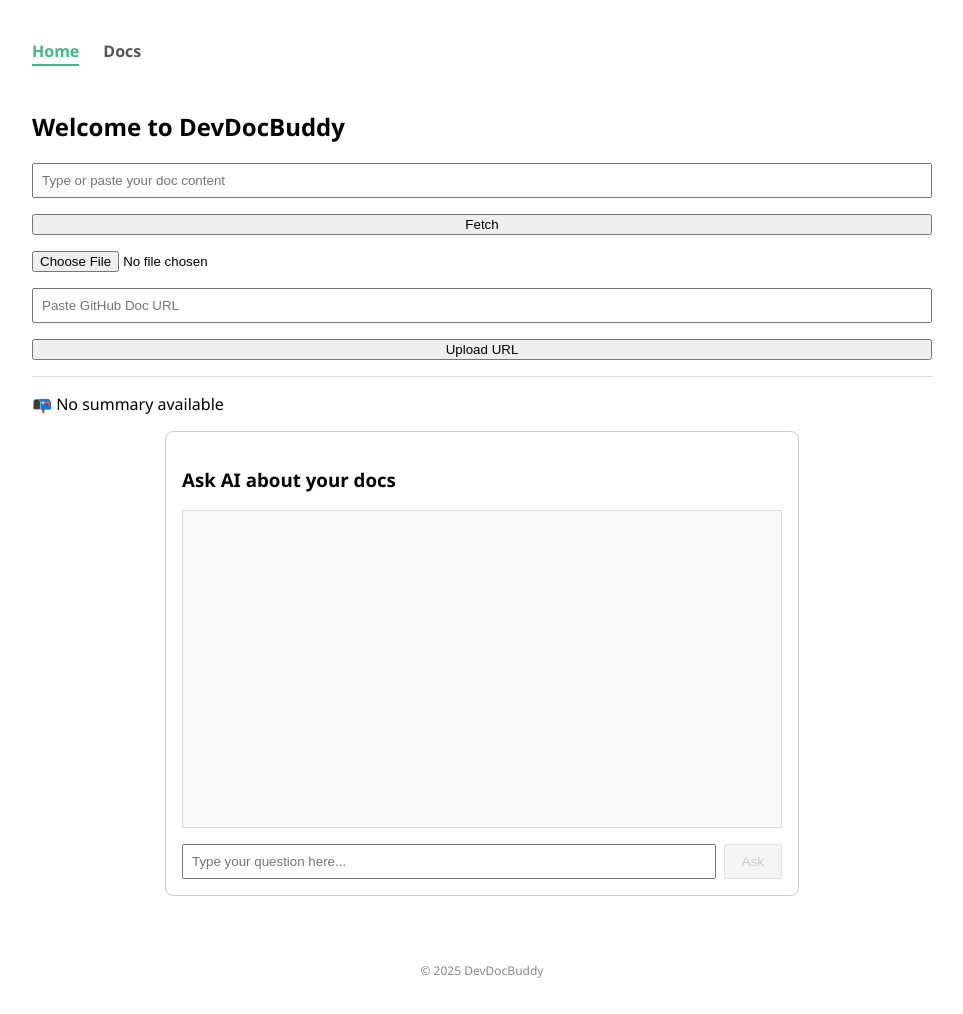
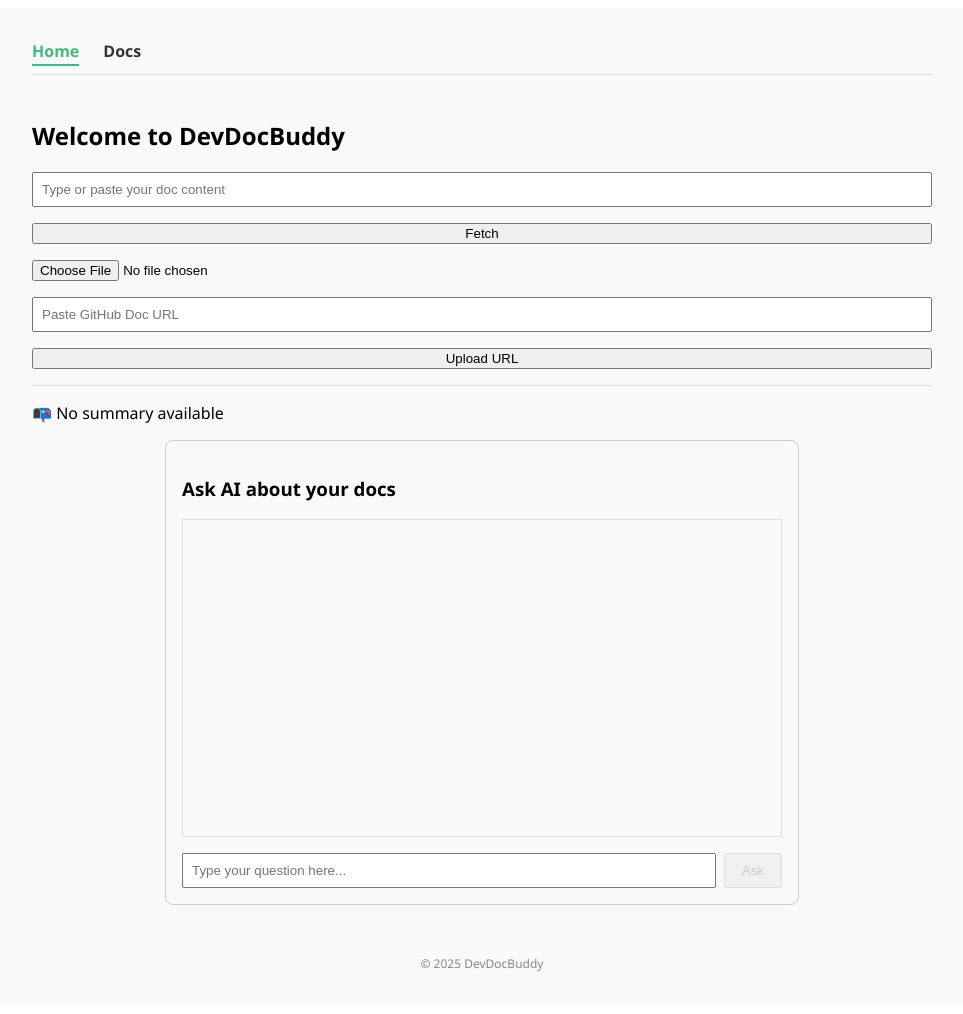
Before and after one commit to parthu34/DevDocBuddy, a Vue app in the folder frontend/: page / in a window 1280 px wide. Shown: the top 1014 px of the page, without its empty margins (158-1121 px from the left). Built offline with nearby package versions, Linux system fonts and the light colour scheme.

Commit message:
UI polish: improved layout and nav styling in App.vue

```diff
--- a/frontend/src/App.vue
+++ b/frontend/src/App.vue
@@ -18,7 +18,7 @@
 </template>
 
 <script setup>
-// No extra script logic here as router & pinia are initialized in main.js
+// No changes needed here
 </script>
 
 <style scoped>
@@ -30,10 +30,13 @@
   display: flex;
   flex-direction: column;
   min-height: 100vh;
+  background-color: #f9f9f9; /* Soft background */
 }
 
 header {
   margin-bottom: 1.5rem;
+  border-bottom: 1px solid #ddd;
+  padding-bottom: 0.5rem;
 }
 
 nav {
@@ -44,13 +47,19 @@
 
 .nav-link {
   text-decoration: none;
-  color: #555;
+  color: #333;
+  padding-bottom: 2px;
+  transition: all 0.2s ease;
+}
+
+.nav-link:hover {
+  color: #42b983;
+  border-bottom: 2px solid #42b983;
 }
 
 .nav-link.active {
-  color: #42b983; /* Vue green */
+  color: #42b983;
   border-bottom: 2px solid #42b983;
-  padding-bottom: 2px;
 }
 
 main {
@@ -59,7 +68,8 @@
 
 footer {
   text-align: center;
-  margin-top: 3rem;
+  margin-top: auto;
+  padding-top: 2rem;
   color: #888;
   font-size: 0.9rem;
 }
```
